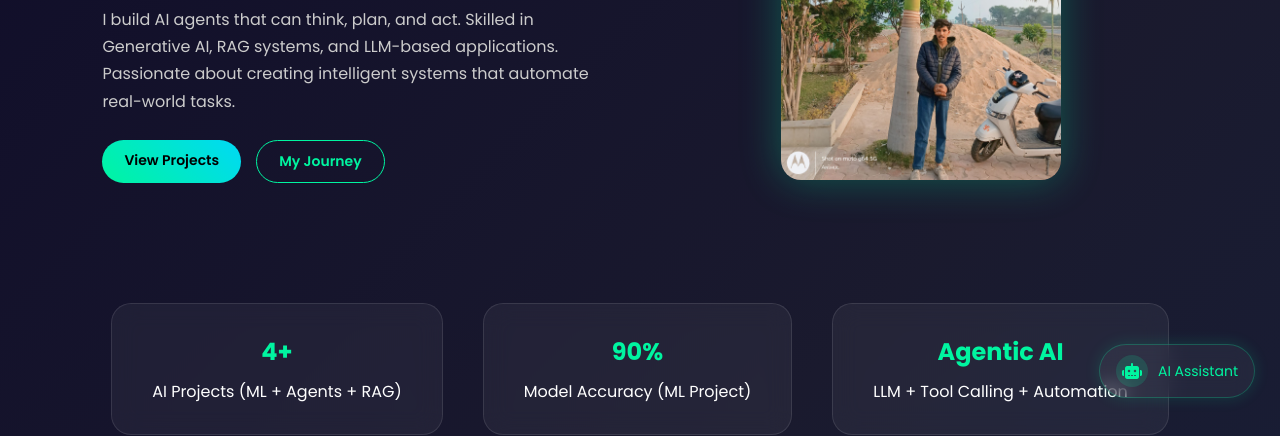
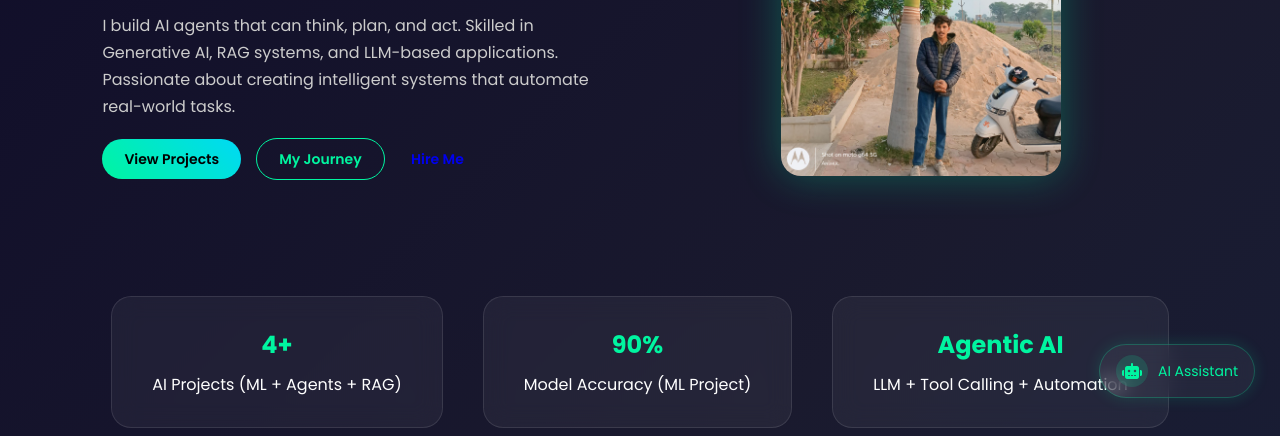
Before and after one commit to anshul-94/xai-27-portfolio, a website: page index.html in a window 1280 px wide. Shown: the part 377-813 px from the top of the page. Drawn offline with Linux system fonts and the light colour scheme.

Commit message:
structure fix

```diff
--- a/index.html
+++ b/index.html
@@ -35,8 +35,13 @@
       </p>
 
       <div class="hero-buttons">
-        <a href="projects.html" class="btn primary">View Projects</a>
-        <a href="about.html" class="btn secondary">My Journey</a>
+        <div class="top-btn">
+          <a href="projects.html" class="btn primary">View Projects</a>
+        </div>
+        <div class="bottom-btns">
+          <a href="about.html" class="btn secondary">My Journey</a>
+          <a href="resume.html" class="btn hire-btn">Hire Me</a>
+        </div>
       </div>
     </div>
 
```
Also changed, not shown: about.html (+1 -1 lines).
